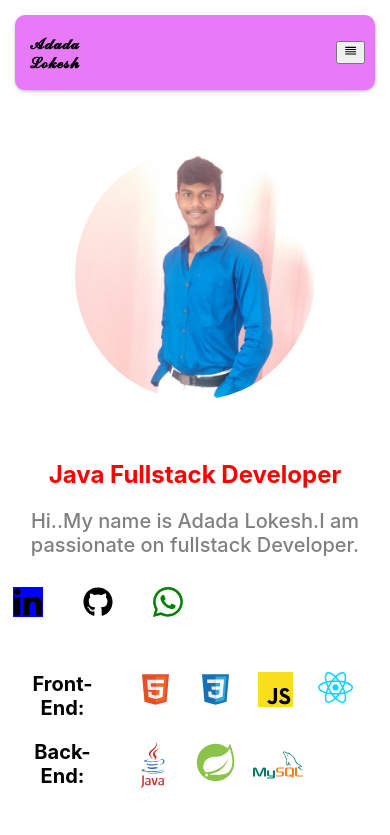
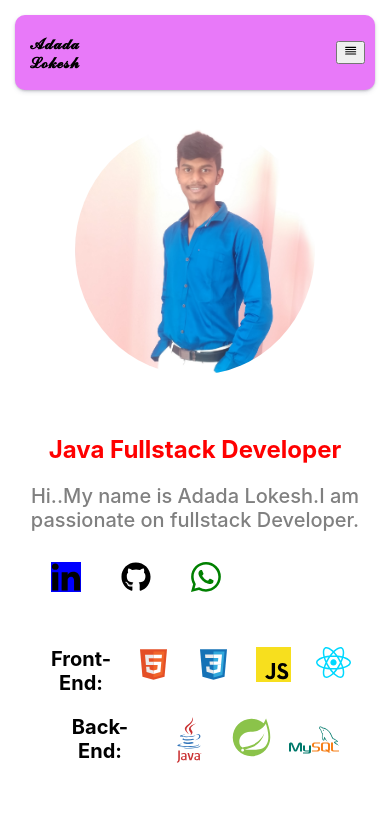
Before and after one commit to lokeshnaiduAdada/MyPortfolio, a React (Create React App) app: page / in a window 390 px wide. Shown: the top 835 px of the page. Built offline with nearby package versions, Linux system fonts and the light colour scheme.

Commit message:
updated Tech stack CSS

```diff
--- a/src/components/homestyle.css
+++ b/src/components/homestyle.css
@@ -90,7 +90,6 @@
 }
 @media only screen and (max-width: 800px) {
     .home-grid{
-        /* position: absolute; */
         height: auto;
         text-align: center;
         width: 100%;
@@ -100,6 +99,9 @@
         display: block;
         padding-left: 1rem;
         padding-right: 1rem;
+    }
+    .home {
+        padding: 0px;
     }
     .home_content{
         align-items: center;
@@ -135,4 +137,7 @@
         width: 280px;
         height: 280px;
     }
+    .home_content_left{
+        width: -webkit-fill-available;
+    }
 }
```
